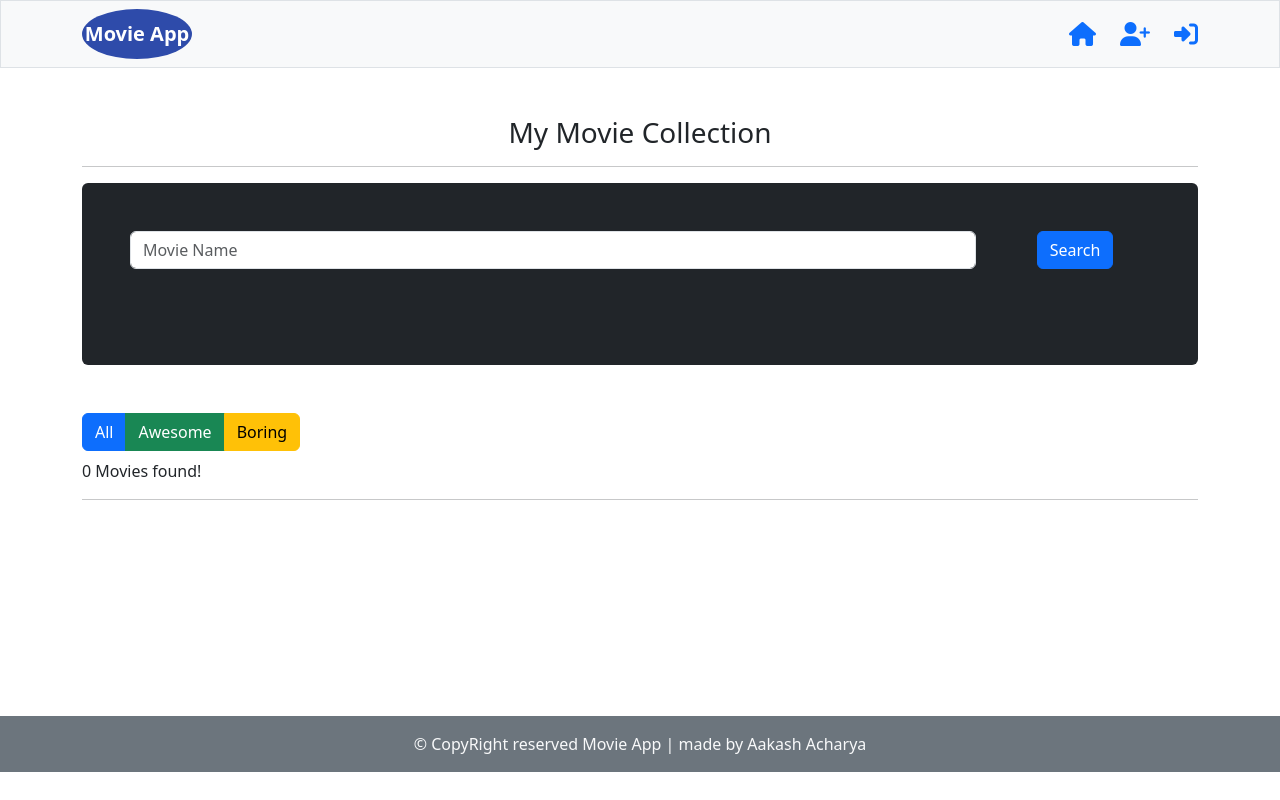
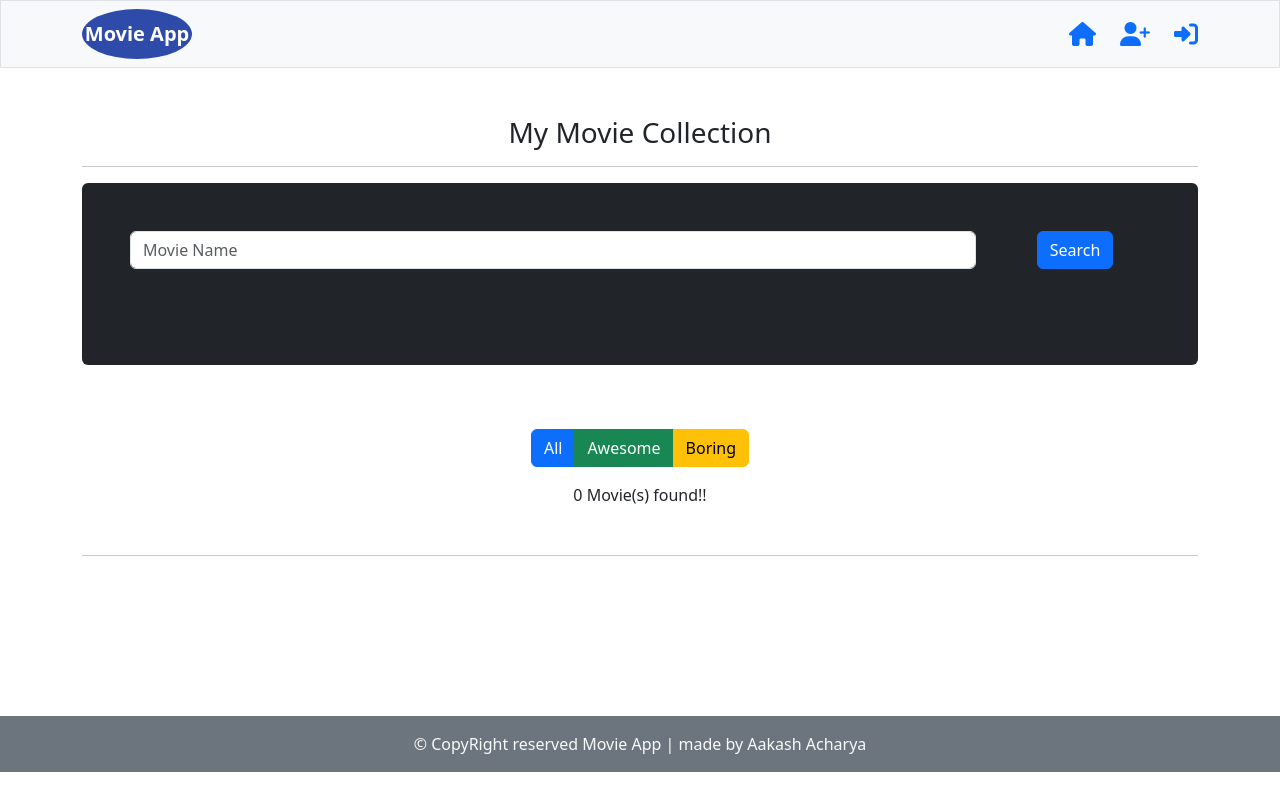
Before and after one commit to get-aakash/movie_app, a React (Create React App) app: page / in a window 1280 px wide. Built offline with nearby package versions, Linux system fonts and the light colour scheme.

Commit message:
cmovie category

```diff
--- a/src/components/Home/CustomCard.js
+++ b/src/components/Home/CustomCard.js
@@ -3,7 +3,7 @@ import { Container } from 'react-bootstrap';
 import Button from 'react-bootstrap/Button';
 import Card from 'react-bootstrap/Card';
 
-const CustomCard = ({movie={}, addMovie}) => {
+const CustomCard = ({movie={}, handleAddToList}) => {
     return (
     <div className='movie-cards mt-5 d-flex justify-content-center '>
             <Card  style={{ width: '20rem' }}>
@@ -14,8 +14,8 @@ const CustomCard = ({movie={}, addMovie}) => {
                         Rating: {movie.imdbRating} <br /> Year: {movie.Year}
                     </Card.Text>
                     <div className='d-flex justify-content-between'>
-                    <Button variant="success" onClick={addMovie({...movie, type:"awesome"})}>Awesome</Button>
-                    <Button variant='warning'>Boring</Button>
+                    <Button variant="success" onClick={()=>handleAddToList({...movie, type:"awesome"})}>Awesome</Button>
+                    <Button variant='warning' onClick={()=>handleAddToList({...movie, type:"boring"})}>Boring</Button>
 
                     </div>
 
--- a/src/components/Home/Home.js
+++ b/src/components/Home/Home.js
@@ -6,11 +6,11 @@ import SearchForm from './SearchForm'
 import ListContainer from '../ListContainer/ListContainer'
 
 const Home = () => {
-  const [ movieList, setMovieList] = useState([])
-  const addMovie = ()=>{
-
+  const [movieList, setMovieList] = useState([])
+  const addMovie = (movie) => {
+    setMovieList([...movieList, movie])
   }
-
+console.log(movieList)
   return (
     <DefaultLayout>
       <div className='wrapper pt-5'>
@@ -19,19 +19,12 @@ const Home = () => {
           <hr />
           <div className=' w-60 bg-dark p-5 rounded'>
             <SearchForm addMovie={addMovie} />
-
-
-
           </div>
           <div >
-        <ListContainer />
+            <ListContainer movieList={movieList} />
           </div>
-        <div>
-        <div className="d-flex mt-2 ">0 Movies found!</div>
-        </div>
+
           <hr />
-
-
         </Container>
       </div>
     </DefaultLayout>
--- a/src/components/Home/SearchForm.js
+++ b/src/components/Home/SearchForm.js
@@ -6,52 +6,56 @@ import InputGroup from 'react-bootstrap/InputGroup';
 import Row from 'react-bootstrap/Row';
 import { fetchData } from '../../common/apis/movieApi';
 import CustomCard from "./CustomCard"
+import { Alert } from 'react-bootstrap';
 
-const SearchForm = ({addMovie}) => {
+const SearchForm = ({ addMovie }) => {
   const [movieName, setMovieName] = useState("")
   const [movie, setMovie] = useState({})
-  const[error, setError] = useState(false)
+  const [error, setError] = useState(false)
 
-  const handleOnChange = (e)=>{
-    const {value} = e.target
+  const handleOnChange = (e) => {
+    const { value } = e.target
     setMovieName(value)
   }
-  const handleOnSubmit = async(e) =>{
+  const handleOnSubmit = async (e) => {
     e.preventDefault()
+    setMovie({})
+    setError(false)
     const result = await fetchData(movieName)
-    console.log(result)
-
-
-    if(result.Response === "True"){
+    if (result.Response === "True") {
       setMovie(result)
-      console.log(movie)
       setError("")
-    }else{
+    } else {
       setError(true)
     }
-
-
-
-
-
+  }
+  const handleAddToList = (movie)=>{
+    addMovie(movie)
+    setMovie({})
+    setMovieName("")
   }
   return (
     <div className='search-form' >
       <Form onSubmit={handleOnSubmit}>
         <Row>
           <Col xs={10}>
-          <Form.Control value={movieName} placeholder='Movie Name' onChange={handleOnChange}/>
+            <Form.Control value={movieName} placeholder='Movie Name' onChange={handleOnChange} />
           </Col>
 
           <Col>
-          <Button  type='submit'>Search</Button>
+            <Button type='submit'>Search</Button>
           </Col>
         </Row>
       </Form>
       <div className='mt-5 d-flex justify-content-center'>
-        {movie.imdbID && <CustomCard movie={movie}  addMovie={addMovie}/>}
+        {movie.imdbID && <CustomCard movie={movie} handleAddToList={handleAddToList} />}
 
       </div>
+      {error && (
+        <Alert variant='danger'>
+          No movie found. Try searching for some other movie!!
+        </Alert>
+      )}
 
     </div>
   )
--- a/src/components/ListContainer/ListContainer.js
+++ b/src/components/ListContainer/ListContainer.js
@@ -1,15 +1,34 @@
 import React from 'react'
+import { Col, Row } from 'react-bootstrap';
 import Button from 'react-bootstrap/Button';
 import ButtonGroup from 'react-bootstrap/ButtonGroup';
+import CustomCard from '../Home/CustomCard';
 
-const ListContainer = () => {
+const ListContainer = ({movieList}) => {
   return (
-    <div className='list-container mt-5 d-flex'>
-        <ButtonGroup aria-label="Basic example">
-      <Button variant="primary">All</Button>
-      <Button variant="success">Awesome</Button>
-      <Button variant="warning">Boring</Button>
-    </ButtonGroup>
+    <div className='list-container mt-5 py-3 rounded'>
+      <Row>
+        <Col>
+          <ButtonGroup aria-label="Basic example">
+            <Button variant="primary">All</Button>
+            <Button variant="success">Awesome</Button>
+            <Button variant="warning">Boring</Button>
+          </ButtonGroup>
+          <p className='mt-3'>{movieList.length} Movie(s) found!!</p>
+        </Col>
+      </Row>
+      <Row>
+        <Col className='d-flex flex-wrap justify-content-around gap-3'>
+          {
+            movieList?.map((movie)=>(
+              <CustomCard key={movie.imdbID} movie={movie} />
+            ))
+          }
+
+
+        </Col>
+      </Row>
+
 
     </div>
   )
```
Lines whose indentation alone changed are shown as unchanged.
